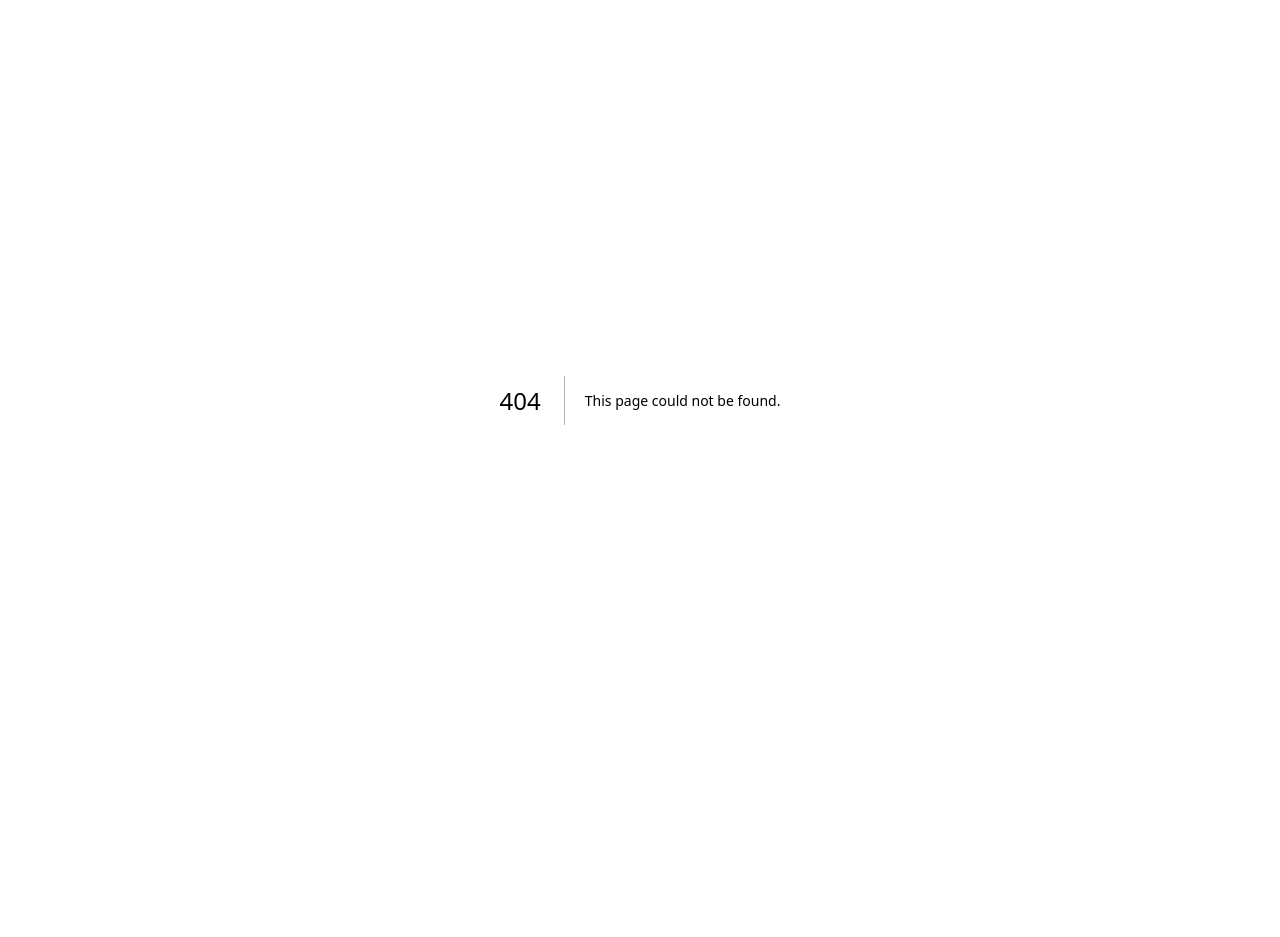
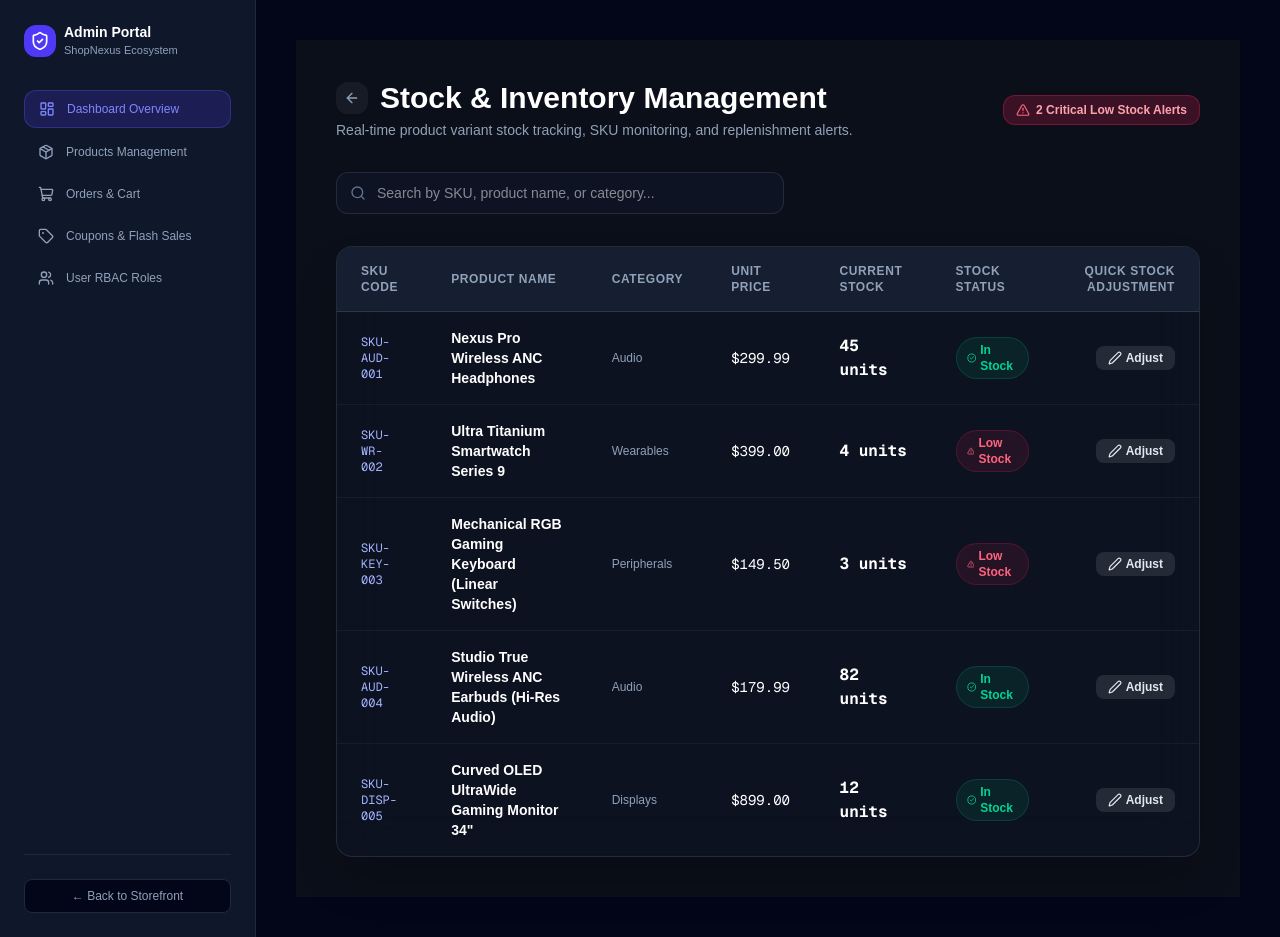
Before and after one commit to Saad7528/ShopNexus-Frontend, a Next.js app: page /admin/inventory in a window 1280 px wide. Before the commit this address had no page. Before the commit the page ends 800 px from the top, so only its background shows below. Built offline with nearby package versions, Linux system fonts and the light colour scheme.

Commit message:
ADDED: inventory page added

```diff
--- /dev/null
+++ b/src/app/admin/inventory/page.tsx
@@ -0,0 +1,221 @@
+'use client';
+
+import React, { useState } from 'react';
+import Link from 'next/link';
+import {
+  Boxes,
+  Search,
+  AlertTriangle,
+  CheckCircle2,
+  ArrowLeft,
+  Edit2,
+  Save,
+  Plus,
+} from 'lucide-react';
+
+interface IInventoryItem {
+  id: string;
+  sku: string;
+  name: string;
+  category: string;
+  price: number;
+  stock: number;
+  threshold: number;
+}
+
+export default function AdminInventoryPage() {
+  const [inventory, setInventory] = useState<IInventoryItem[]>([
+    {
+      id: 'inv-1',
+      sku: 'SKU-AUD-001',
+      name: 'Nexus Pro Wireless ANC Headphones',
+      category: 'Audio',
+      price: 299.99,
+      stock: 45,
+      threshold: 10,
+    },
+    {
+      id: 'inv-2',
+      sku: 'SKU-WR-002',
+      name: 'Ultra Titanium Smartwatch Series 9',
+      category: 'Wearables',
+      price: 399.00,
+      stock: 4, // Low stock
+      threshold: 10,
+    },
+    {
+      id: 'inv-3',
+      sku: 'SKU-KEY-003',
+      name: 'Mechanical RGB Gaming Keyboard (Linear Switches)',
+      category: 'Peripherals',
+      price: 149.50,
+      stock: 3, // Low stock
+      threshold: 8,
+    },
+    {
+      id: 'inv-4',
+      sku: 'SKU-AUD-004',
+      name: 'Studio True Wireless ANC Earbuds (Hi-Res Audio)',
+      category: 'Audio',
+      price: 179.99,
+      stock: 82,
+      threshold: 15,
+    },
+    {
+      id: 'inv-5',
+      sku: 'SKU-DISP-005',
+      name: 'Curved OLED UltraWide Gaming Monitor 34"',
+      category: 'Displays',
+      price: 899.00,
+      stock: 12,
+      threshold: 5,
+    },
+  ]);
+
+  const [searchQuery, setSearchQuery] = useState('');
+  const [editingId, setEditingId] = useState<string | null>(null);
+  const [editStockValue, setEditStockValue] = useState<number>(0);
+
+  const startEdit = (item: IInventoryItem) => {
+    setEditingId(item.id);
+    setEditStockValue(item.stock);
+  };
+
+  const saveEdit = (id: string) => {
+    setInventory((prev) =>
+      prev.map((item) => (item.id === id ? { ...item, stock: editStockValue } : item))
+    );
+    setEditingId(null);
+  };
+
+  const lowStockCount = inventory.filter((item) => item.stock <= item.threshold).length;
+
+  const filteredInventory = inventory.filter((item) => {
+    return (
+      item.name.toLowerCase().includes(searchQuery.toLowerCase()) ||
+      item.sku.toLowerCase().includes(searchQuery.toLowerCase()) ||
+      item.category.toLowerCase().includes(searchQuery.toLowerCase())
+    );
+  });
+
+  return (
+    <div className="min-h-screen bg-[#0b0f19] text-white p-6 md:p-10">
+      <div className="max-w-7xl mx-auto space-y-8">
+        {/* Header */}
+        <div className="flex flex-col sm:flex-row sm:items-center justify-between gap-4">
+          <div>
+            <div className="flex items-center gap-3">
+              <Link
+                href="/admin/dashboard"
+                className="p-2 rounded-xl bg-white/5 hover:bg-white/10 text-slate-400 hover:text-white transition-colors"
+              >
+                <ArrowLeft className="w-4 h-4" />
+              </Link>
+              <h1 className="text-3xl font-black text-white">Stock & Inventory Management</h1>
+            </div>
+            <p className="text-slate-400 text-sm mt-1">
+              Real-time product variant stock tracking, SKU monitoring, and replenishment alerts.
+            </p>
+          </div>
+
+          <div className="flex items-center gap-3">
+            {lowStockCount > 0 && (
+              <div className="flex items-center gap-1.5 px-3 py-1.5 rounded-xl bg-rose-500/20 border border-rose-500/30 text-rose-300 text-xs font-bold">
+                <AlertTriangle className="w-3.5 h-3.5 text-rose-400" />
+                {lowStockCount} Critical Low Stock Alerts
+              </div>
+            )}
+          </div>
+        </div>
+
+        {/* Search */}
+        <div className="max-w-md relative">
+          <Search className="w-4 h-4 absolute left-3.5 top-1/2 -translate-y-1/2 text-slate-500" />
+          <input
+            type="text"
+            placeholder="Search by SKU, product name, or category..."
+            value={searchQuery}
+            onChange={(e) => setSearchQuery(e.target.value)}
+            className="w-full pl-10 pr-4 py-2.5 rounded-xl bg-slate-900/60 border border-white/10 text-white text-sm focus:border-indigo-500 focus:outline-none"
+          />
+        </div>
+
+        {/* Inventory Table */}
+        <div className="rounded-2xl border border-white/10 bg-slate-900/40 backdrop-blur-xl overflow-hidden shadow-2xl">
+          <div className="overflow-x-auto">
+            <table className="w-full text-left text-sm text-slate-300">
+              <thead className="bg-slate-800/60 text-xs uppercase tracking-wider text-slate-400 border-b border-white/10">
+                <tr>
+                  <th className="px-6 py-4">SKU Code</th>
+                  <th className="px-6 py-4">Product Name</th>
+                  <th className="px-6 py-4">Category</th>
+                  <th className="px-6 py-4">Unit Price</th>
+                  <th className="px-6 py-4">Current Stock</th>
+                  <th className="px-6 py-4">Stock Status</th>
+                  <th className="px-6 py-4 text-right">Quick Stock Adjustment</th>
+                </tr>
+              </thead>
+              <tbody className="divide-y divide-white/5">
+                {filteredInventory.map((item) => {
+                  const isLow = item.stock <= item.threshold;
+                  const isEditing = editingId === item.id;
+
+                  return (
+                    <tr key={item.id} className="hover:bg-slate-800/30 transition-colors">
+                      <td className="px-6 py-4 font-mono text-xs text-indigo-300">{item.sku}</td>
+                      <td className="px-6 py-4 font-semibold text-white">{item.name}</td>
+                      <td className="px-6 py-4 text-xs text-slate-400">{item.category}</td>
+                      <td className="px-6 py-4 font-mono text-white">${item.price.toFixed(2)}</td>
+                      <td className="px-6 py-4">
+                        {isEditing ? (
+                          <input
+                            type="number"
+                            value={editStockValue}
+                            onChange={(e) => setEditStockValue(Number(e.target.value))}
+                            className="w-20 px-2 py-1 rounded bg-slate-800 border border-indigo-500 text-white font-mono text-sm focus:outline-none"
+                          />
+                        ) : (
+                          <span className="font-mono font-bold text-white text-base">{item.stock} units</span>
+                        )}
+                      </td>
+                      <td className="px-6 py-4">
+                        {isLow ? (
+                          <span className="inline-flex items-center gap-1 text-xs font-bold text-rose-400 bg-rose-500/10 px-2.5 py-1 rounded-full border border-rose-500/20">
+                            <AlertTriangle className="w-3 h-3" /> Low Stock
+                          </span>
+                        ) : (
+                          <span className="inline-flex items-center gap-1 text-xs font-bold text-emerald-400 bg-emerald-500/10 px-2.5 py-1 rounded-full border border-emerald-500/20">
+                            <CheckCircle2 className="w-3 h-3" /> In Stock
+                          </span>
+                        )}
+                      </td>
+                      <td className="px-6 py-4 text-right">
+                        {isEditing ? (
+                          <button
+                            type="button"
+                            onClick={() => saveEdit(item.id)}
+                            className="inline-flex items-center gap-1 px-3 py-1 rounded-lg bg-emerald-600 hover:bg-emerald-500 text-white text-xs font-semibold shadow transition-all"
+                          >
+                            <Save className="w-3.5 h-3.5" /> Save
+                          </button>
+                        ) : (
+                          <button
+                            type="button"
+                            onClick={() => startEdit(item)}
+                            className="inline-flex items-center gap-1 px-3 py-1 rounded-lg bg-white/10 hover:bg-white/15 text-slate-200 text-xs font-semibold transition-all"
+                          >
+                            <Edit2 className="w-3.5 h-3.5" /> Adjust
+                          </button>
+                        )}
+                      </td>
+                    </tr>
+                  );
+                })}
+              </tbody>
+            </table>
+          </div>
+        </div>
+      </div>
+    </div>
+  );
+}
```
